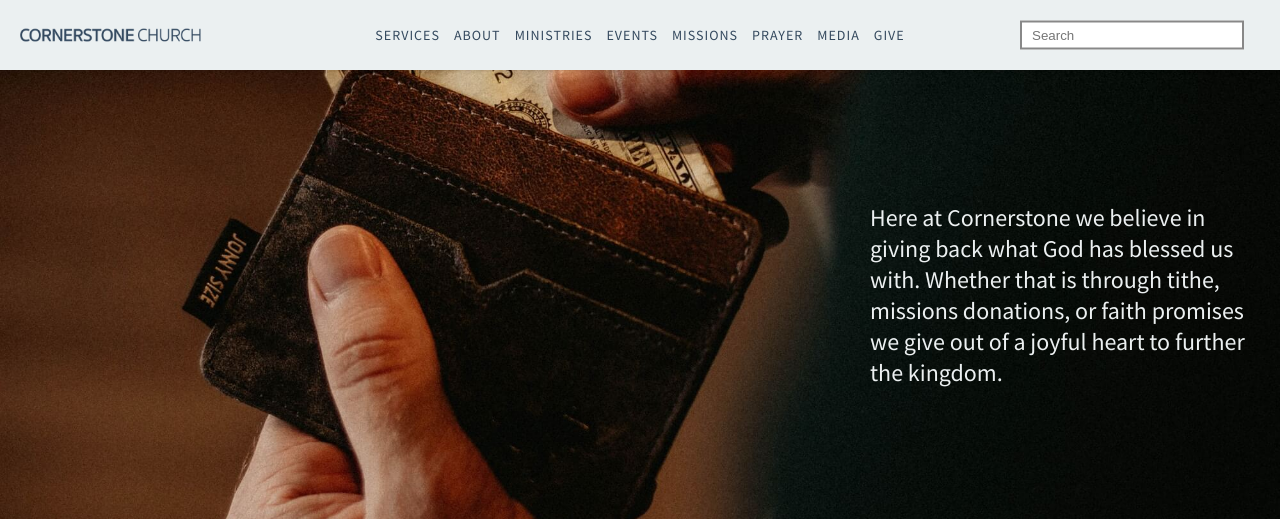
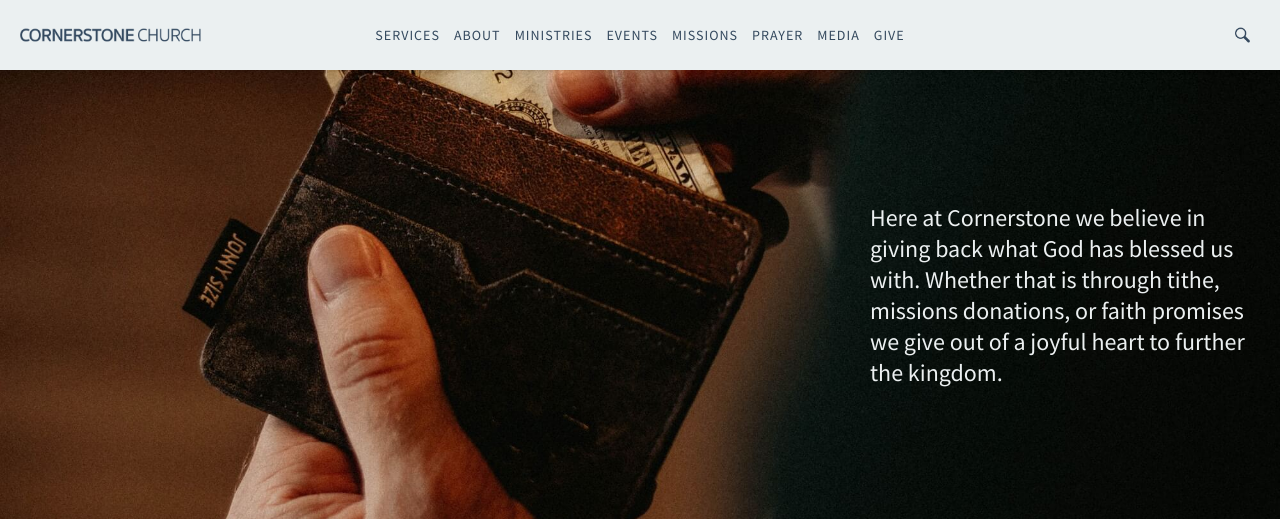
Before and after one commit to Cornerstone-Church/CAG-MainWebsite, a PHP site: page /give/ in a window 1280 px wide. Shown: the top 519 px of the page. Run offline with PHP 8.4, Linux system fonts and the light colour scheme; some libraries are stand-ins or nearby versions.

Commit message:
Implemented search button

```diff
--- a/scripts/interactive_style.js
+++ b/scripts/interactive_style.js
@@ -72,6 +72,7 @@ function enableDarkMode() {
     var header = document.querySelector("header");
     var navTextElements = document.querySelectorAll("nav a");
     var headerLogo = document.querySelector("#header-icon img");
+    var searchLogo = document.querySelector('#siteSearch #search-button');
 
     // Make text light
     enableLightText();
@@ -84,6 +85,8 @@ function enableDarkMode() {
     }
     // Change Logo to white
     headerLogo.src = "/ref/icons/cag-logo-white.png";
+    searchLogo.src = "/ref/icons/search-white.png";
+
 
     lightMode = false;
 }
@@ -93,6 +96,7 @@ function enableLightText() {
     // Declare Variables
     var navTextElements = document.querySelectorAll("nav a");
     var headerLogo = document.querySelector("#header-icon img");
+    var searchLogo = document.querySelector('#siteSearch #search-button');
     var mobileNavButton = document.querySelectorAll('#hamburger-button span')
     var mobileNavBackdrop = document.getElementById('mobile-nav');
 
@@ -110,6 +114,7 @@ function enableLightText() {
 
     // Change Logo to white
     headerLogo.src = "/ref/icons/cag-logo-white.png";
+    searchLogo.src = "/ref/icons/search-white.png"
 }
 
 
@@ -117,6 +122,7 @@ function enableNormalText() {
     // Declare Variables
     var navTextElements = document.querySelectorAll("nav a");
     var headerLogo = document.querySelector("#header-icon img");
+    var searchLogo = document.querySelector('#siteSearch #search-button');
     var mobileNavButton = document.querySelectorAll('#hamburger-button span')
     var mobileNavBackdrop = document.getElementById('mobile-nav');
 
@@ -134,6 +140,7 @@ function enableNormalText() {
 
     // Change Logo to white
     headerLogo.src = "/ref/icons/cag-logo-left.png";
+    searchLogo.src = "/ref/icons/search-dark.png"
 }
 
 
--- a/scripts/sitewide-search.js
+++ b/scripts/sitewide-search.js
@@ -93,3 +93,12 @@ function showSearchResults() {
     var results = document.querySelector('#siteSearchResult');
     results.style.display = "inline";
 }
+
+function showSearchBar() {
+    var searchbar = document.getElementById('globalSearchBar');
+    var searchLogo = document.querySelector('#siteSearch #search-button');
+
+    searchLogo.style.display = "none";
+    searchbar.style.visibility = 'visible';
+    searchbar.focus();
+}
--- a/styles/header.css
+++ b/styles/header.css
@@ -233,23 +233,25 @@ header {
     position: absolute;
     top: 0px;
     right: 30px;
+    height: 100%;
 }
 
 #desktop-nav #searchBar {
-    display: inline-block;
     position: absolute;
     top: 35px;
-    right: 30px;
+    right: 0px;
     width: 200px;
+
 }
 
 #desktop-nav #searchBar input {
+    visibility: hidden;
+    position: absolute;
+    right: 0px;
     border: 2px solid #888;
     transform: translateY(-50%);
     padding: 5px 10px;
     width: 100%;
-
-
 }
 #desktop-nav #searchBar input:focus{
     outline: none;
@@ -259,6 +261,18 @@ header {
     width: 100%;
 
 
+}
+
+#desktop-nav #search-button {
+    position: absolute;
+    width: 15px;
+    top: 50%;
+    right: 0px;
+    transform: translateY(-50%);
+}
+
+#desktop-nav #search-button:hover {
+    cursor: pointer;
 }
 
 #siteSearchResult {
@@ -271,7 +285,6 @@ header {
     background: var(--theme-primary-color);
 
     box-shadow: 0px 0px 5px rgba(0, 0, 0, .2);
-
     border-radius: 3px;
 
     overflow-y: scroll;
--- a/templates/header.html
+++ b/templates/header.html
@@ -32,7 +32,7 @@
             </ul>
             <div id="siteSearch">
                 <div id="searchButton">
-
+                    <img id="search-button" src="/ref/icons/search-dark.png" alt="Search CAG.org" onclick="showSearchBar()">
                 </div>
 
                 <div id="searchBar">
```
Also changed, not shown: ref/icons/search-dark.png (added), ref/icons/search-white.png (added).
